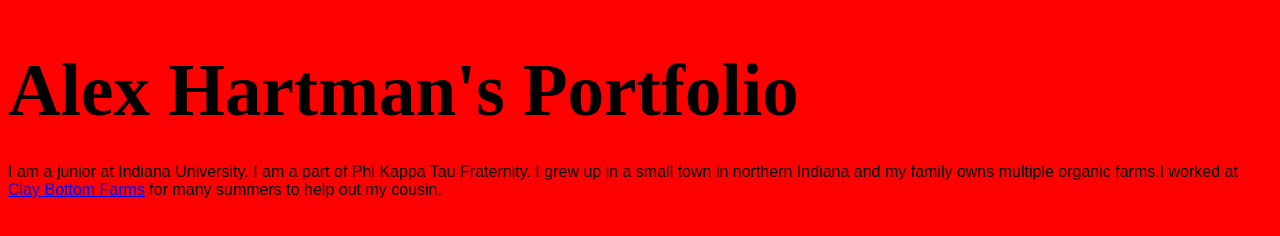
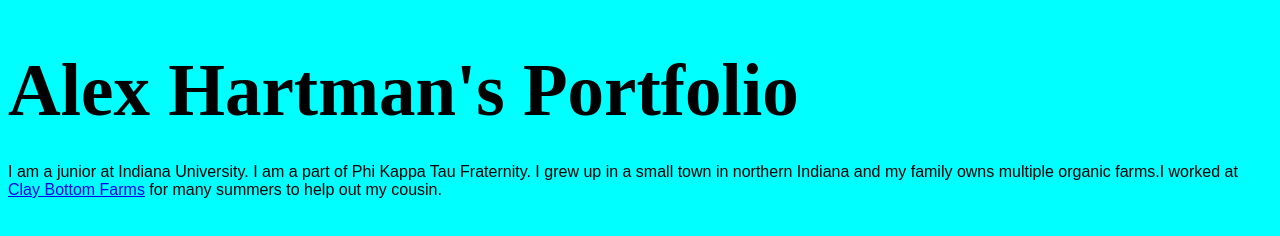
Before and after one commit to Bubbagumpin/bubbagumpin.github.io, a plain HTML site: page index.html in a window 1280 px wide. Drawn offline with Linux system fonts and the light colour scheme.

Commit message:
Second Commit
Background color change

```diff
--- a/css/style.css
+++ b/css/style.css
@@ -1,5 +1,5 @@
 body {
-  background-color: red;
+  background-color: Cyan;
 }
 h1 {
 	font-size: 73px;
```
